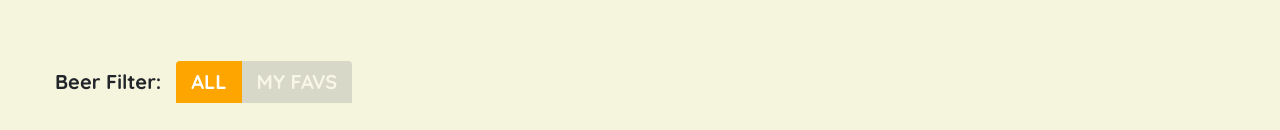
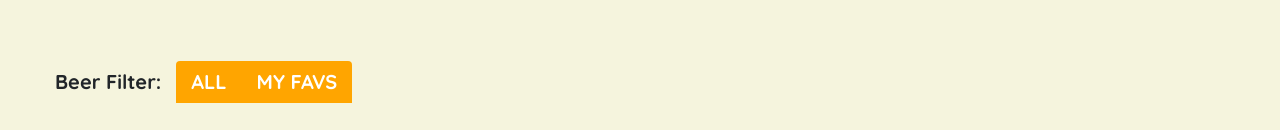
Before and after one commit to justinenglish/justinenglish.io, a React (Create React App) app in the folder cheers-to-beers/: page / in a window 1280 px wide. Shown: the part 1095-1225 px from the top of the page. Built offline with nearby package versions, Linux system fonts and the light colour scheme; no server answers.

Commit message:
css cleanup

```diff
--- a/cheers-to-beers/src/components/cards/cards.styles.js
+++ b/cheers-to-beers/src/components/cards/cards.styles.js
@@ -38,22 +38,11 @@ export const CardFilterItem = styled.div`
   &:last-child {
     border-top-right-radius: 4px;
 
-    background-color: #999;
-    opacity: 0.3;
-
     @media only screen and (max-width: 325px) {
       border-top-right-radius: 0;
       border-bottom-left-radius: 4px;
       border-bottom-right-radius: 4px;
     }
-  }
-
-  //---------------------------------------------
-  // TEMP -- REPLACED UNDER .inactive CLASS
-  //---------------------------------------------
-  &:hover {
-    background-color: orange;
-    opacity: 0.7;
   }
 
   &.inactive {
```
